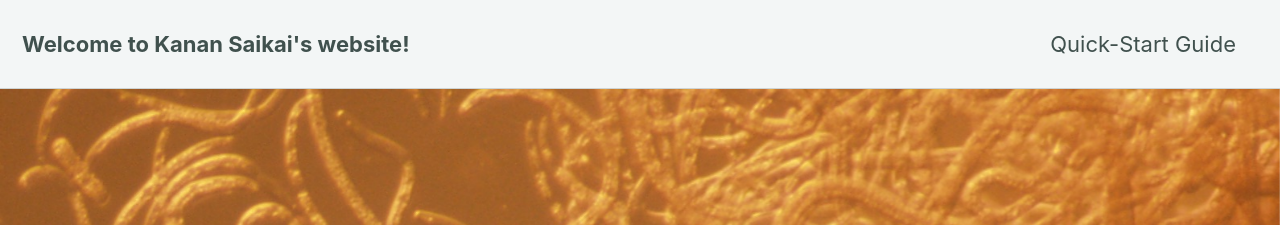
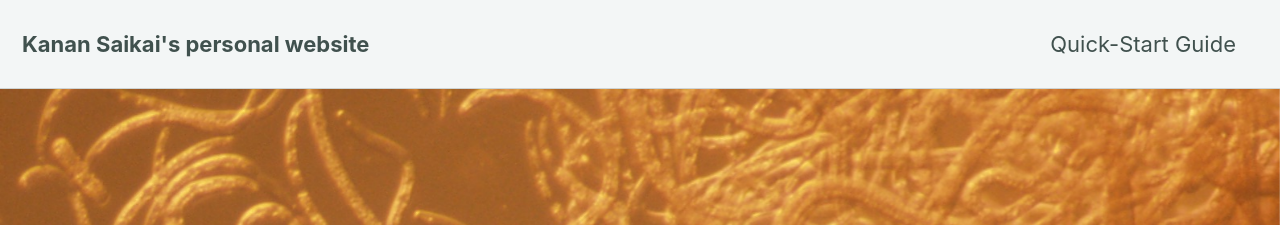
Before and after one commit to ksaikai/ksaikai.github.io, a Jekyll site: the page built from index.md, in a window 1280 px wide and 900 px high. Shown: the top 225 px of the window. Built offline with Jekyll 4.4.1, drawn with Linux system fonts in a browser that asks for light colours; cached includes are drawn as plain includes; nearby versions of some CDN libraries.

Commit message:
Update _config.yml

```diff
--- a/_config.yml
+++ b/_config.yml
@@ -16,7 +16,7 @@ minimal_mistakes_skin    : "mint" # "air", "aqua", "contrast", "dark", "dirt", "
 
 # Site Settings
 locale                   : "en-US"
-title                    : "Welcome to Kanan Saikai's website!"
+title                    : "Kanan Saikai's personal website"
 title_separator          : "-"
 name                     : "Kanan Saikai"
 description              : "Kanan Saikai's personal website"
```
